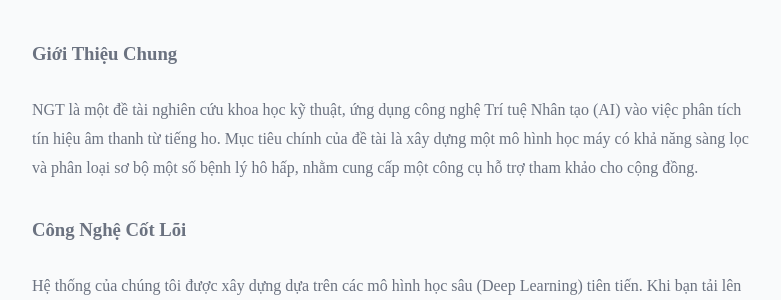
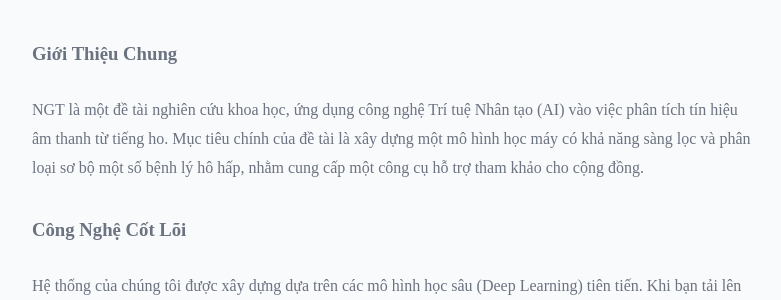
Before and after one commit to lptoan109/NCKH_NGT, a Flask app: page /about in a window 1280 px wide. Shown: the part 215-515 px from the top of the page, without its empty margins (248-1029 px from the left). Run offline with Flask 3, Linux system fonts and the light colour scheme.

Commit message:
Update about.html

```diff
--- a/Website/templates/about.html
+++ b/Website/templates/about.html
@@ -43,7 +43,7 @@
        <div class="about-section">
         <h3>Giới Thiệu Chung</h3>
         <p>
-           NGT là một đề tài nghiên cứu khoa học kỹ thuật, ứng dụng công nghệ Trí tuệ Nhân tạo (AI) vào việc phân tích tín hiệu âm thanh từ tiếng ho.
+           NGT là một đề tài nghiên cứu khoa học, ứng dụng công nghệ Trí tuệ Nhân tạo (AI) vào việc phân tích tín hiệu âm thanh từ tiếng ho.
             Mục tiêu chính của đề tài là xây dựng một mô hình học máy có khả năng sàng lọc và phân loại sơ bộ một số bệnh lý hô hấp, nhằm cung cấp một công cụ hỗ trợ tham khảo cho cộng đồng.
         </p>
    </div>
```
